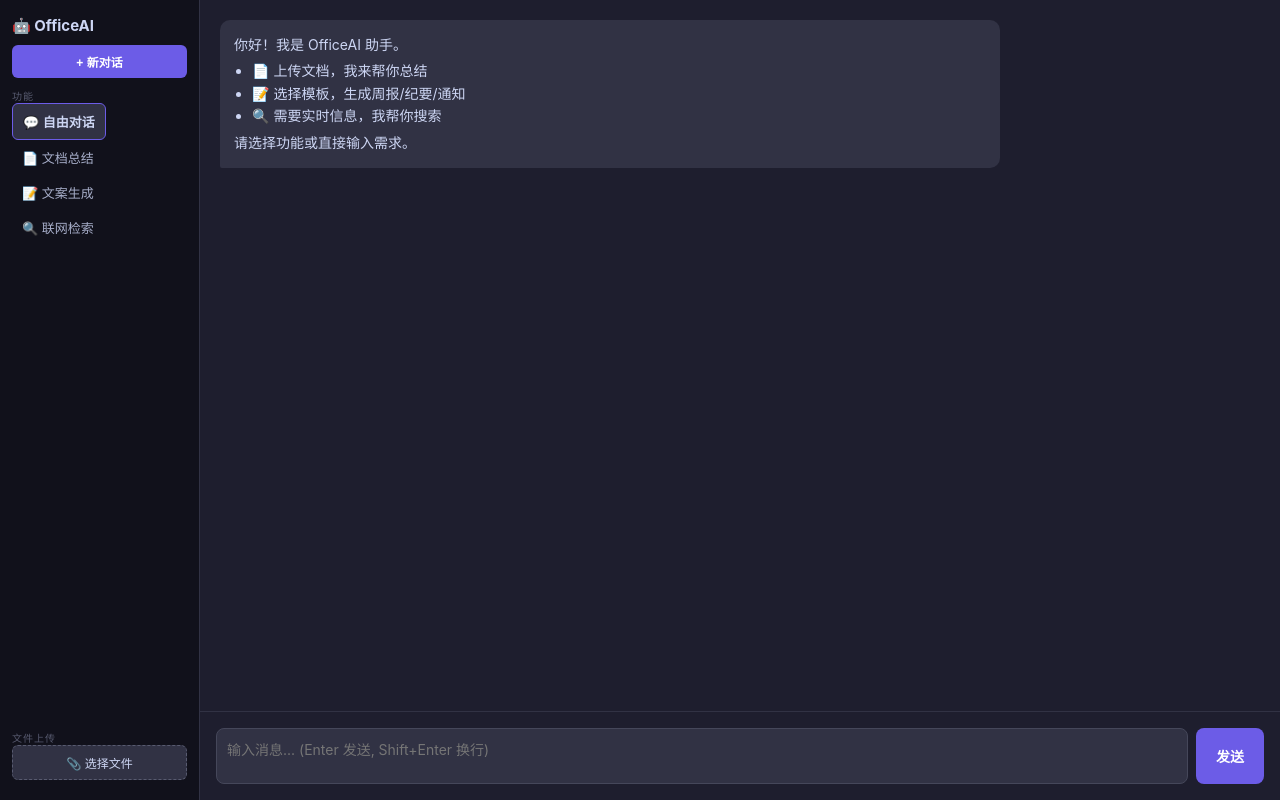
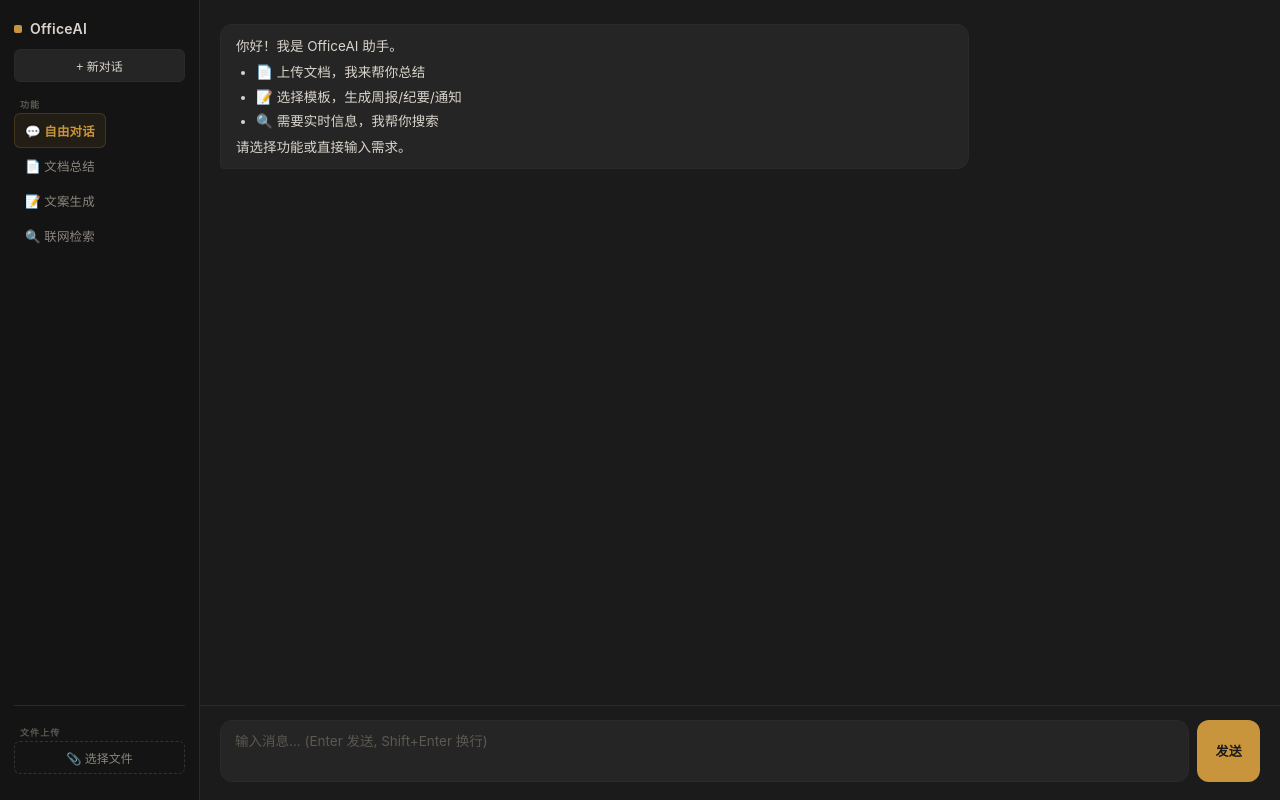
Before and after one commit to Sorcerer-A/hgls, a FastAPI app: page / in a window 1280 px wide. Run offline with FastAPI, Linux system fonts and the light colour scheme.

Commit message:
feat: apply Ink & Amber design theme — warm gold accents on deep charcoal, professional dark mode

```diff
--- a/static/index.html
+++ b/static/index.html
@@ -13,7 +13,7 @@
 <div id="app">
   <aside id="sidebar">
     <div id="sidebar-header">
-      <h2>🤖 OfficeAI</h2>
+      <h2>OfficeAI</h2>
     </div>
     <button id="new-chat-btn">+ 新对话</button>
     <nav id="tool-nav">
--- a/static/style.css
+++ b/static/style.css
@@ -1,62 +1,425 @@
-:root { --bg: #1e1e2e; --surface: #313244; --text: #cdd6f4; --accent: #6c5ce7; }
+/* ═══════════════════════════════════════════
+   OfficeAI — "Ink & Amber" Theme
+   Warm amber accents on deep ink backgrounds
+   ═══════════════════════════════════════════ */
+
+:root {
+  --bg: #1b1b1b;
+  --bg-sidebar: #141414;
+  --surface: #252525;
+  --surface-hover: #2e2e2e;
+  --text: #dad5cc;
+  --text-secondary: #8a857c;
+  --text-muted: #5c5852;
+  --accent: #c9953c;
+  --accent-glow: rgba(201, 149, 60, 0.12);
+  --accent-soft: rgba(201, 149, 60, 0.08);
+  --border: #2a2a2a;
+  --border-light: #333333;
+  --error: #d4735a;
+  --radius: 6px;
+  --radius-lg: 12px;
+  --transition: 180ms ease;
+}
+
 * { margin: 0; padding: 0; box-sizing: border-box; }
-body { font-family: -apple-system, BlinkMacSystemFont, "Segoe UI", sans-serif; background: var(--bg); color: var(--text); height: 100vh; display: flex; }
+
+body {
+  font-family: -apple-system, BlinkMacSystemFont, "Segoe UI", "Noto Sans SC", sans-serif;
+  background: var(--bg);
+  color: var(--text);
+  height: 100vh;
+  display: flex;
+  -webkit-font-smoothing: antialiased;
+  -moz-osx-font-smoothing: grayscale;
+}
+
 #app { flex: 1; display: flex; }
 
-/* 侧边栏 */
+/* ── Sidebar ──────────────────────────────── */
+
 #sidebar {
-  width: 200px; background: #11111b; display: flex; flex-direction: column;
-  padding: 16px 12px; gap: 10px; border-right: 1px solid #313244;
-  overflow-y: auto; flex-shrink: 0;
+  width: 200px;
+  background: var(--bg-sidebar);
+  display: flex;
+  flex-direction: column;
+  padding: 20px 14px;
+  gap: 8px;
+  border-right: 1px solid var(--border);
+  overflow-y: auto;
+  flex-shrink: 0;
 }
-#sidebar-header h2 { font-size: 15px; color: #cdd6f4; }
-#new-chat-btn { background: #6c5ce7; color: #fff; border: none; border-radius: 6px; padding: 8px; cursor: pointer; font-size: 12px; font-weight: 600; }
-#new-chat-btn:hover { opacity: 0.9; }
-.nav-label { color: #585b70; font-size: 10px; text-transform: uppercase; letter-spacing: 1px; }
-.tool-btn { background: none; border: none; color: #a6adc8; text-align: left; padding: 8px 10px; border-radius: 6px; cursor: pointer; font-size: 13px; }
-.tool-btn:hover { background: #313244; }
-.tool-btn.active { background: #313244; color: #cdd6f4; font-weight: 600; border: 1px solid #6c5ce7; }
-#file-upload-area { margin-top: auto; }
-#upload-btn { background: #313244; color: #cdd6f4; border: 1px dashed #585b70; border-radius: 6px; padding: 8px; cursor: pointer; font-size: 12px; width: 100%; }
-#file-status { font-size: 11px; color: #a6adc8; margin-top: 4px; word-break: break-all; }
 
-/* 聊天区 */
-#chat-container { flex: 1; display: flex; flex-direction: column; }
-#messages { flex: 1; overflow-y: auto; padding: 20px; display: flex; flex-direction: column; gap: 12px; }
-#status-bar { display: none; text-align: center; padding: 6px; font-size: 11px; color: #a6adc8; background: #313244; }
-#input-area { display: flex; gap: 8px; padding: 16px; border-top: 1px solid var(--surface); }
-#user-input { flex: 1; background: var(--surface); border: 1px solid #45475a; border-radius: 8px; padding: 10px; color: var(--text); resize: none; font-family: inherit; font-size: 14px; }
-#send-btn { background: var(--accent); color: #fff; border: none; border-radius: 8px; padding: 10px 20px; cursor: pointer; font-size: 14px; font-weight: 600; }
-#send-btn:hover { opacity: 0.9; }
+#sidebar-header {
+  margin-bottom: 4px;
+}
 
-/* 消息 */
-.message { max-width: 75%; padding: 10px 14px; border-radius: 10px; font-size: 14px; line-height: 1.6; animation: fadeIn 0.3s ease; }
-.message.user { align-self: flex-end; background: var(--accent); color: #fff; border-bottom-right-radius: 2px; }
-.message.assistant { align-self: flex-start; background: var(--surface); color: var(--text); border-bottom-left-radius: 2px; }
-.message.assistant p { margin: 4px 0; }
-.message.assistant ul, .message.assistant ol { padding-left: 18px; }
+#sidebar-header h2 {
+  font-size: 14px;
+  font-weight: 600;
+  color: var(--text);
+  letter-spacing: 0.02em;
+}
 
-/* 消息按钮 */
-.msg-btns { position: absolute; top: 4px; right: 4px; display: flex; gap: 4px; opacity: 0; transition: opacity 0.2s; }
-.message.assistant:hover + .msg-btns, .msg-btns:hover { opacity: 1; }
-.copy-btn { background: var(--surface); border: 1px solid #45475a; color: var(--text); border-radius: 4px; padding: 2px 6px; cursor: pointer; font-size: 12px; }
-.copy-btn:hover { background: #45475a; }
+#sidebar-header h2::before {
+  content: '';
+  display: inline-block;
+  width: 8px;
+  height: 8px;
+  background: var(--accent);
+  border-radius: 2px;
+  margin-right: 8px;
+  vertical-align: middle;
+  margin-top: -2px;
+}
 
-.error { color: #f38ba8; }
-.drag-over { outline: 2px dashed var(--accent); outline-offset: -4px; }
+#new-chat-btn {
+  background: var(--surface);
+  color: var(--text);
+  border: 1px solid var(--border);
+  border-radius: var(--radius);
+  padding: 7px 10px;
+  cursor: pointer;
+  font-size: 12px;
+  font-weight: 500;
+  text-align: center;
+  transition: all var(--transition);
+}
 
-/* 动效 */
-@keyframes blink { 0%, 100% { opacity: 1; } 50% { opacity: 0; } }
-.typing-cursor::after { content: '▊'; animation: blink 1s infinite; color: var(--accent); }
-@keyframes fadeIn { from { opacity: 0; transform: translateY(8px); } to { opacity: 1; transform: translateY(0); } }
+#new-chat-btn:hover {
+  background: var(--surface-hover);
+  border-color: var(--accent);
+  color: var(--accent);
+}
 
-/* 响应式 */
-#hamburger { display: none; position: fixed; top: 12px; left: 12px; z-index: 101;
-  background: var(--surface); border: none; color: var(--text); font-size: 20px;
-  padding: 6px 10px; border-radius: 6px; cursor: pointer; }
+.nav-label {
+  color: var(--text-muted);
+  font-size: 9px;
+  text-transform: uppercase;
+  letter-spacing: 0.12em;
+  font-weight: 600;
+  padding: 8px 0 2px 6px;
+}
+
+.tool-btn {
+  background: none;
+  border: 1px solid transparent;
+  color: var(--text-secondary);
+  text-align: left;
+  padding: 7px 10px;
+  border-radius: var(--radius);
+  cursor: pointer;
+  font-size: 12.5px;
+  font-weight: 400;
+  transition: all var(--transition);
+  letter-spacing: 0.01em;
+}
+
+.tool-btn:hover {
+  background: var(--accent-soft);
+  color: var(--text);
+}
+
+.tool-btn.active {
+  background: var(--accent-soft);
+  color: var(--accent);
+  font-weight: 600;
+  border-color: rgba(201, 149, 60, 0.2);
+}
+
+#file-upload-area {
+  margin-top: auto;
+  padding-top: 12px;
+  border-top: 1px solid var(--border);
+}
+
+#upload-btn {
+  background: none;
+  color: var(--text-secondary);
+  border: 1px dashed var(--border-light);
+  border-radius: var(--radius);
+  padding: 7px 10px;
+  cursor: pointer;
+  font-size: 12px;
+  width: 100%;
+  text-align: center;
+  transition: all var(--transition);
+}
+
+#upload-btn:hover {
+  border-color: var(--accent);
+  color: var(--accent);
+  background: var(--accent-soft);
+}
+
+#file-status {
+  font-size: 11px;
+  color: var(--text-secondary);
+  margin-top: 6px;
+  word-break: break-all;
+  line-height: 1.4;
+}
+
+/* ── Chat Area ────────────────────────────── */
+
+#chat-container {
+  flex: 1;
+  display: flex;
+  flex-direction: column;
+  min-width: 0;
+}
+
+#messages {
+  flex: 1;
+  overflow-y: auto;
+  padding: 24px 20px;
+  display: flex;
+  flex-direction: column;
+  gap: 16px;
+  scroll-behavior: smooth;
+}
+
+#messages::-webkit-scrollbar { width: 4px; }
+#messages::-webkit-scrollbar-track { background: transparent; }
+#messages::-webkit-scrollbar-thumb { background: var(--border-light); border-radius: 2px; }
+
+#status-bar {
+  display: none;
+  text-align: center;
+  padding: 5px 12px;
+  font-size: 11px;
+  color: var(--text-secondary);
+  background: var(--surface);
+  border-top: 1px solid var(--border);
+  letter-spacing: 0.02em;
+}
+
+/* ── Input Area ───────────────────────────── */
+
+#input-area {
+  display: flex;
+  gap: 8px;
+  padding: 14px 20px 18px;
+  border-top: 1px solid var(--border);
+  background: var(--bg);
+}
+
+#user-input {
+  flex: 1;
+  background: var(--surface);
+  border: 1px solid var(--border);
+  border-radius: var(--radius-lg);
+  padding: 10px 14px;
+  color: var(--text);
+  resize: none;
+  font-family: inherit;
+  font-size: 13.5px;
+  line-height: 1.5;
+  transition: border-color var(--transition);
+}
+
+#user-input:focus {
+  outline: none;
+  border-color: var(--accent);
+  box-shadow: 0 0 0 3px var(--accent-glow);
+}
+
+#user-input::placeholder { color: var(--text-muted); }
+
+#send-btn {
+  background: var(--accent);
+  color: #1b1b1b;
+  border: none;
+  border-radius: var(--radius-lg);
+  padding: 8px 18px;
+  cursor: pointer;
+  font-size: 13px;
+  font-weight: 600;
+  letter-spacing: 0.02em;
+  transition: all var(--transition);
+  white-space: nowrap;
+}
+
+#send-btn:hover {
+  filter: brightness(1.1);
+  box-shadow: 0 0 20px var(--accent-glow);
+}
+
+#send-btn:active { transform: scale(0.97); }
+
+/* ── Messages ─────────────────────────────── */
+
+.message {
+  max-width: 72%;
+  padding: 10px 15px;
+  border-radius: var(--radius-lg);
+  font-size: 13.5px;
+  line-height: 1.65;
+  animation: fadeIn 0.3s ease;
+  position: relative;
+}
+
+.message.user {
+  align-self: flex-end;
+  background: var(--accent);
+  color: #1b1b1b;
+  border-bottom-right-radius: 4px;
+  font-weight: 450;
+}
+
+.message.assistant {
+  align-self: flex-start;
+  background: var(--surface);
+  color: var(--text);
+  border-bottom-left-radius: 4px;
+  border: 1px solid var(--border);
+}
+
+.message.assistant p { margin: 3px 0; }
+.message.assistant p:first-child { margin-top: 0; }
+.message.assistant p:last-child { margin-bottom: 0; }
+.message.assistant ul, .message.assistant ol { padding-left: 20px; margin: 4px 0; }
+.message.assistant li { margin: 2px 0; }
+.message.assistant strong { color: var(--accent); font-weight: 600; }
+.message.assistant code {
+  background: rgba(0,0,0,0.3);
+  padding: 1px 5px;
+  border-radius: 3px;
+  font-size: 0.92em;
+}
+.message.assistant pre {
+  background: #1a1a1a;
+  padding: 10px 14px;
+  border-radius: var(--radius);
+  overflow-x: auto;
+  margin: 6px 0;
+  font-size: 0.88em;
+  border: 1px solid var(--border);
+}
+.message.assistant blockquote {
+  border-left: 2px solid var(--accent);
+  padding-left: 12px;
+  margin: 6px 0;
+  color: var(--text-secondary);
+}
+.message.assistant table {
+  border-collapse: collapse;
+  width: 100%;
+  margin: 6px 0;
+  font-size: 0.95em;
+}
+.message.assistant th, .message.assistant td {
+  border: 1px solid var(--border);
+  padding: 6px 10px;
+  text-align: left;
+}
+.message.assistant th { background: var(--surface-hover); font-weight: 600; }
+.message.assistant a { color: var(--accent); text-decoration: none; }
+.message.assistant a:hover { text-decoration: underline; }
+
+/* ── Message Action Buttons ───────────────── */
+
+.msg-btns {
+  position: absolute;
+  top: 6px;
+  right: 6px;
+  display: flex;
+  gap: 3px;
+  opacity: 0;
+  transition: opacity 0.2s;
+}
+
+.message.assistant:hover .msg-btns { opacity: 1; }
+.msg-btns:hover { opacity: 1; }
+
+.copy-btn {
+  background: var(--bg);
+  border: 1px solid var(--border);
+  color: var(--text-secondary);
+  border-radius: 4px;
+  padding: 3px 7px;
+  cursor: pointer;
+  font-size: 11px;
+  transition: all var(--transition);
+}
+
+.copy-btn:hover {
+  background: var(--surface-hover);
+  border-color: var(--accent);
+  color: var(--accent);
+}
+
+/* ── Misc ─────────────────────────────────── */
+
+.error { color: var(--error); }
+.drag-over {
+  outline: 2px dashed var(--accent);
+  outline-offset: -6px;
+  border-radius: var(--radius-lg);
+}
+
+/* ── Animations ───────────────────────────── */
+
+@keyframes fadeIn {
+  from { opacity: 0; transform: translateY(8px); }
+  to   { opacity: 1; transform: translateY(0); }
+}
+
+@keyframes blink {
+  0%, 100% { opacity: 1; }
+  50%      { opacity: 0; }
+}
+
+.typing-cursor::after {
+  content: '▊';
+  animation: blink 1s infinite;
+  color: var(--accent);
+  font-weight: 300;
+}
+
+/* ── Responsive ───────────────────────────── */
+
+#hamburger {
+  display: none;
+  position: fixed;
+  top: 10px;
+  left: 10px;
+  z-index: 101;
+  background: var(--surface);
+  border: 1px solid var(--border);
+  color: var(--text);
+  font-size: 18px;
+  width: 36px;
+  height: 36px;
+  border-radius: var(--radius);
+  cursor: pointer;
+  align-items: center;
+  justify-content: center;
+  transition: all var(--transition);
+}
+
+#hamburger:hover { border-color: var(--accent); color: var(--accent); }
+
 @media (max-width: 768px) {
-  #sidebar { position: fixed; left: -220px; top: 0; bottom: 0; z-index: 100; transition: left 0.3s ease; }
+  #sidebar {
+    position: fixed;
+    left: -220px;
+    top: 0;
+    bottom: 0;
+    z-index: 100;
+    transition: left 0.3s cubic-bezier(0.4, 0, 0.2, 1);
+    box-shadow: 4px 0 24px rgba(0,0,0,0.5);
+  }
+
   #sidebar.open { left: 0; }
+
   #chat-container { margin-left: 0; }
-  #hamburger { display: block; }
+
+  #hamburger { display: flex; }
+
+  .message { max-width: 88%; }
+
+  #messages { padding: 16px 12px; }
+
+  #input-area { padding: 10px 12px 14px; }
 }
```
